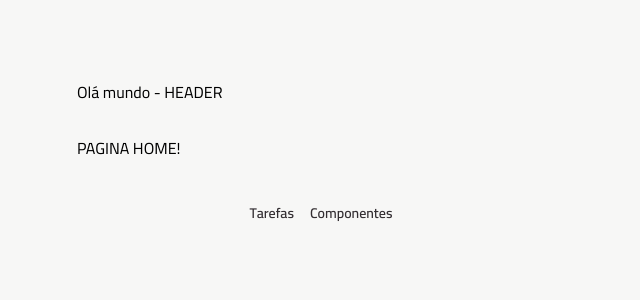
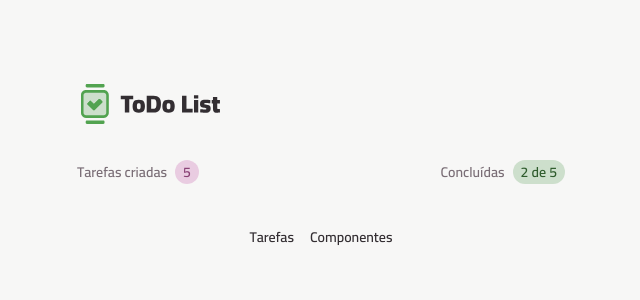
Before and after one commit to DavidjFilho/todo-list, a React (Vite) app: page / in a window 1280 px wide. Shown: the top 300 px of the page, without its empty margins (319-959 px from the left). Built offline with nearby package versions, Linux system fonts and the light colour scheme.

Commit message:
Commit layout-core-components

```diff
--- /dev/null
+++ b/src/core-components/footer.tsx
@@ -0,0 +1,21 @@
+import { NavLink } from "react-router";
+import Text from "../components/text";
+
+export default function Footer () {
+  return (
+    <footer className="my:5 md:my-10">
+      <nav className="flex items-center justify-center gap-4">
+        <NavLink to="/">
+          <Text variant="body-sm-bold" className="text-gray-300">
+            Tarefas
+          </Text>
+        </NavLink>
+        <NavLink to="/componentes">
+          <Text variant="body-sm-bold" className="text-gray-300">
+            Componentes
+          </Text>
+        </NavLink>
+      </nav>
+    </footer>
+  );
+}
--- /dev/null
+++ b/src/core-components/header.tsx
@@ -0,0 +1,10 @@
+import Container from "../components/container";
+import Logo from "../assets/images/logo.svg?react";
+
+export default function Header() {
+  return (
+    <Container as="header" className="mt-3 md:mt-20">
+      <Logo className="h-9 md:h-12" />
+    </Container>
+  );
+}
--- /dev/null
+++ b/src/core-components/main-content.tsx
@@ -0,0 +1,16 @@
+import React from "react";
+import { cx } from "class-variance-authority";
+
+interface MainContentProps extends React.ComponentProps<"main"> {}
+
+export default function MainContent({
+  children,
+  className,
+  ...props
+}: MainContentProps) {
+  return (
+    <main className={cx("mt-4 md:mt-8", className)} {...props}>
+      {children}
+    </main>
+  );
+}
--- /dev/null
+++ b/src/core-components/tasks-summary.tsx
@@ -0,0 +1,21 @@
+import Badge from "../components/badge";
+import Text from "../components/text";
+
+export default function TasksSummary() {
+  return (
+    <>
+      <div className="flex items-center gap-2">
+        <Text variant="body-sm-bold" className="!text-gray-300">
+          Tarefas criadas
+        </Text>
+        <Badge variant="secondary">5</Badge>
+      </div>
+      <div className="flex items-center gap-2">
+        <Text variant="body-sm-bold" className="!text-gray-300">
+          Concluídas
+        </Text>
+        <Badge variant="primary">2 de 5</Badge>
+      </div>
+    </>
+  );
+}
--- a/src/pages/layout-main.tsx
+++ b/src/pages/layout-main.tsx
@@ -1,30 +1,16 @@
-import { NavLink, Outlet } from "react-router";
-import Container from "../components/container";
-import Text from "../components/text";
+import { Outlet } from "react-router";
+import Header from "../core-components/header";
+import MainContent from "../core-components/main-content";
+import Footer from "../core-components/footer";
 
 export default function LayoutMain() {
   return (
     <>
-      <Container as="header" className="mt-3 md:mt-20">
-        Olá mundo - HEADER
-      </Container>
-      <main className="mt-4 md:mt-8">
+      <Header />
+      <MainContent>
         <Outlet />
-      </main>
-      <footer className="my:5 md:my-10">
-        <nav className="flex items-center justify-center gap-4">
-          <NavLink to="/">
-            <Text variant="body-sm-bold" className="text-gray-300">
-              Tarefas
-            </Text>
-          </NavLink>
-          <NavLink to="/componentes">
-            <Text variant="body-sm-bold" className="text-gray-300">
-              Componentes
-            </Text>
-          </NavLink>
-        </nav>
-      </footer>
+      </MainContent>
+      <Footer />
     </>
   );
 }
--- a/src/pages/page-home.tsx
+++ b/src/pages/page-home.tsx
@@ -1,5 +1,12 @@
 import Container from "../components/container";
+import TasksSummary from "../core-components/tasks-summary";
 
 export default function PageHome() {
-  return <Container>PAGINA HOME!</Container>;
+  return (
+    <Container as="article" className="space-y-3">
+      <header className="flex items-center justify-between">
+        <TasksSummary />
+      </header>
+    </Container>
+  );
 }
```
